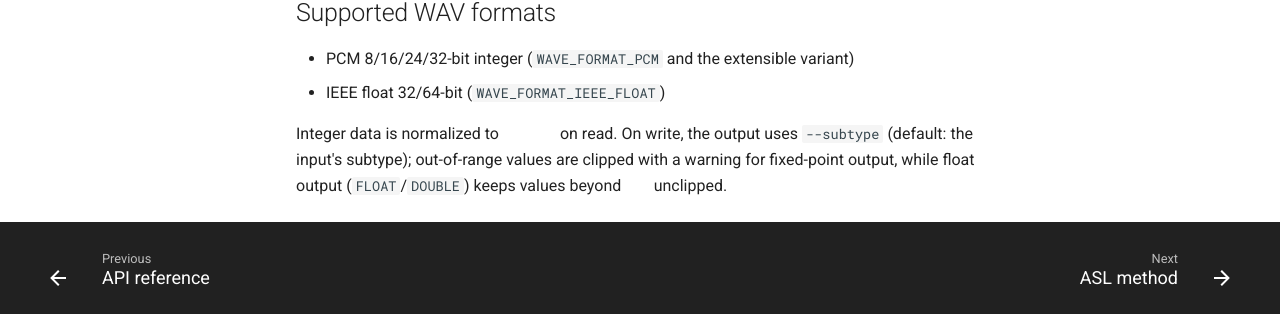
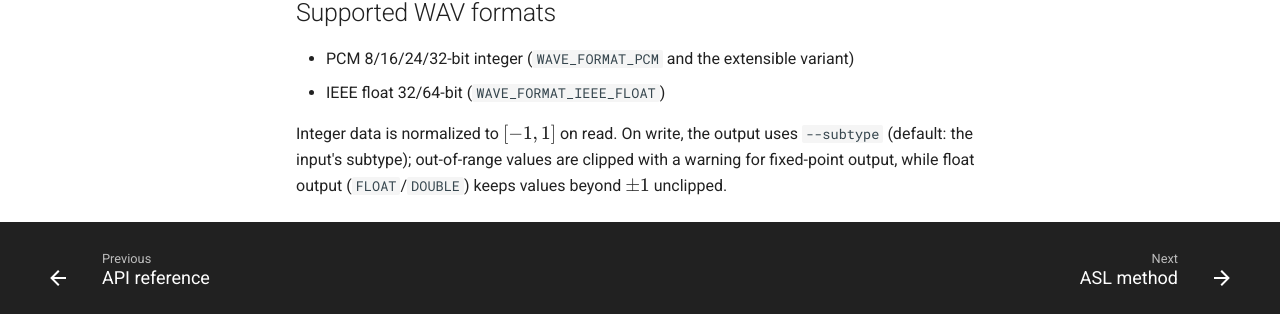
Before and after one commit to jr2804/p56-asl, an MkDocs documentation site: the page built from docs/reference/cli.md, in a window 1280 px wide and 1400 px high, scrolled down 745 px. Shown: the part 1021-1335 px from the top of the window. Built offline with MkDocs 1.6.1 and Material for MkDocs 9.7.7, drawn with Linux system fonts in a browser that asks for light colours; comment, search, counter and statistics services are not loaded.

Commit message:
fix(docs): remove broken CSS visibility rule that hid all math permanently
extra.css hid .arithmatex elements without .mjx-math class, but MathJax 3
typesets arithmatex content in-place by replacing it with mjx-container
nodes — it never adds .mjx-math to the parent. Result: all math blocks
rendered with visibility: hidden, invisible forever.

Remove the visibility logic from extra.css entirely. Also drop the custom
mathjax.js config script: MathJax 3's tex-mml-chtml default configuration
already recognizes \(...\) and \[...\] (pymdownx generic output). One less
file to maintain.

```diff
--- a/docs/javascripts/mathjax.js
+++ /dev/null
@@ -1,9 +0,0 @@
-// MathJax 3 configuration. pymdownx.arithmatex with `generic: true`
-// emits inline math in \(...\) and display math in \[...\]; both are
-// MathJax 3 defaults, but we set them explicitly for clarity.
-window.MathJax = {
-  tex: {
-    inlineMath: [["\\(", "\\)"]],
-    displayMath: [["\\[", "\\]"]],
-  },
-};
--- a/docs/stylesheets/extra.css
+++ b/docs/stylesheets/extra.css
@@ -1,16 +1,4 @@
-/* Hide raw LaTeX until MathJax typesets it (prevents the flash of
-   unrendered \(...\) / \[...\] text). */
-.arithmatex:not(.mjx-math) {
-  visibility: hidden;
-}
-
-/* Once MathJax has typeset a node it gets the mjx-math class. */
-.arithmatex.mjx-math {
-  visibility: visible;
-}
-
-/* MathJax renders inline math into mjx-container elements; keep them
-   inline so the surrounding text flows correctly. */
+/* Keep inline MathJax containers inline so text flows correctly. */
 mjx-container[display="inline"] {
   display: inline-block;
   margin: 0 0.1em;
--- a/mkdocs.yml
+++ b/mkdocs.yml
@@ -62,9 +62,9 @@ extra_css:
   - stylesheets/extra.css
 
 extra_javascript:
-  # MathJax 3 — pymdownx.arithmatex (generic: true) emits \(...\) and
-  # \[...\] which MathJax 3 picks up by default.
-  - javascripts/mathjax.js
+  # MathJax 3 — pymdownx.arithmatex (generic: true) emits \(...\) inside
+  # <span class="arithmatex"> and \[...\] inside <div class="arithmatex">.
+  # MathJax 3 recognizes these by default; no custom config needed.
   - https://cdn.jsdelivr.net/npm/mathjax@3/es5/tex-mml-chtml.js
 
 nav:
```
